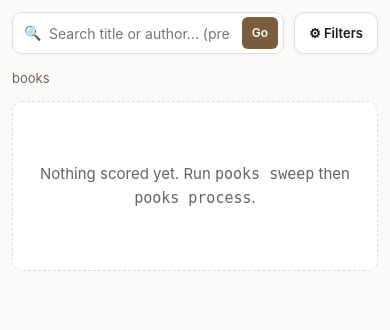
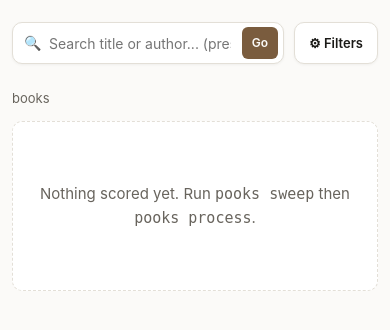
Before and after one commit to jnishwanth/pooks, a Python web app: template src/pooks/serve/templates/index.html in a window 390 px wide. Shown: the part 75-405 px from the top of the page. Run offline with Jinja, Linux system fonts and the light colour scheme; the template is opened without the code that fills it, so the values that code supplies are empty.

Commit message:
no-mistakes(review): Fix sticky header, mobile covers, and search shortcut

```diff
--- a/src/pooks/serve/templates/index.html
+++ b/src/pooks/serve/templates/index.html
@@ -45,6 +45,11 @@
 
   /* Control Header & Search */
   .control-panel {
+    position: sticky;
+    top: 0;
+    background: var(--bg);
+    z-index: 50;
+    padding: 10px 0;
     margin-bottom: 14px;
   }
   .search-row {
@@ -397,9 +402,6 @@
     .bars { grid-template-columns: 1fr 1fr; }
   }
 
-  @media (max-width: 440px) {
-    .cover-box { display: none; }
-  }
 </style>
 </head>
 <body>
@@ -419,7 +421,7 @@
       <form class="search-box" method="get" action="/" id="search-form">
         <span class="icon-search">🔍</span>
         <input type="search" name="q" id="search-input" value="{{ filters.q }}"
-               placeholder="Search title or author... (press /)" inputmode="search" autocomplete="off">
+               placeholder="Search title or author... (press Cmd+K)" inputmode="search" autocomplete="off">
         {# Carry non-search query parameters #}
         {% for t in filters.tags %}<input type="hidden" name="tag" value="{{ t }}">{% endfor %}
         {% for t in filters.exclude_tags %}<input type="hidden" name="exclude_tag" value="{{ t }}">{% endfor %}
@@ -918,8 +920,7 @@
 
     document.addEventListener('keydown', function(e) {
       if (e.key === 'Escape') closeSheet();
-      // Quick search shortcut: press '/' when not inside an input/textarea
-      if (e.key === '/' && document.activeElement.tagName !== 'INPUT' && document.activeElement.tagName !== 'TEXTAREA') {
+      if ((e.metaKey || e.ctrlKey) && e.key.toLowerCase() === 'k') {
         e.preventDefault();
         if (searchInput) { searchInput.focus(); searchInput.select(); }
       }
```
